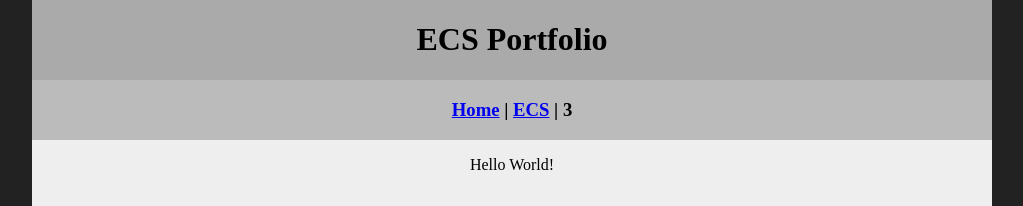
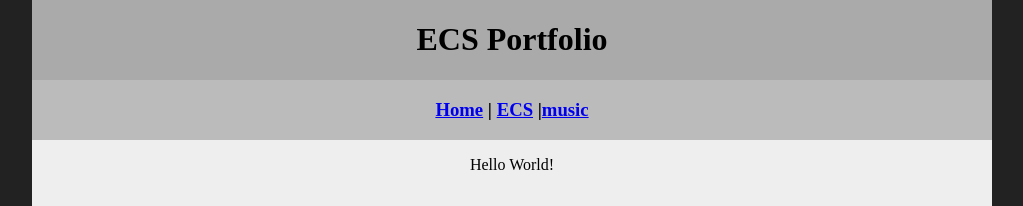
Before and after one commit to Bellpott9636/ecsportfolio, a plain HTML site: page index.html in a window 1280 px wide. Shown: the top 206 px of the page, without its empty margins (128-1151 px from the left). Drawn offline with Linux system fonts and the light colour scheme.

Commit message:
Update index.html

```diff
--- a/index.html
+++ b/index.html
@@ -6,14 +6,13 @@
       <title>ECS Portfolio | Home</title>
       <link href="myCSS.css" rel="stylesheet" type="text/css">
    </head>
-
    <body>
       <div class="container">
          <div class="header">
             <h1>ECS Portfolio </h1>
          </div>
          <div class="nav">
-            <h3><a href="index.html">Home</a> | <a href="index.html">ECS</a> | 3</h3><a href="index.html">music</a>
+            <h3><a href="index.html">Home</a> | <a href="index.html">ECS</a> |<a href="index.html">music</a></h3>
          </div>
          <div class="content">
             <p>Hello World!</p>
```
